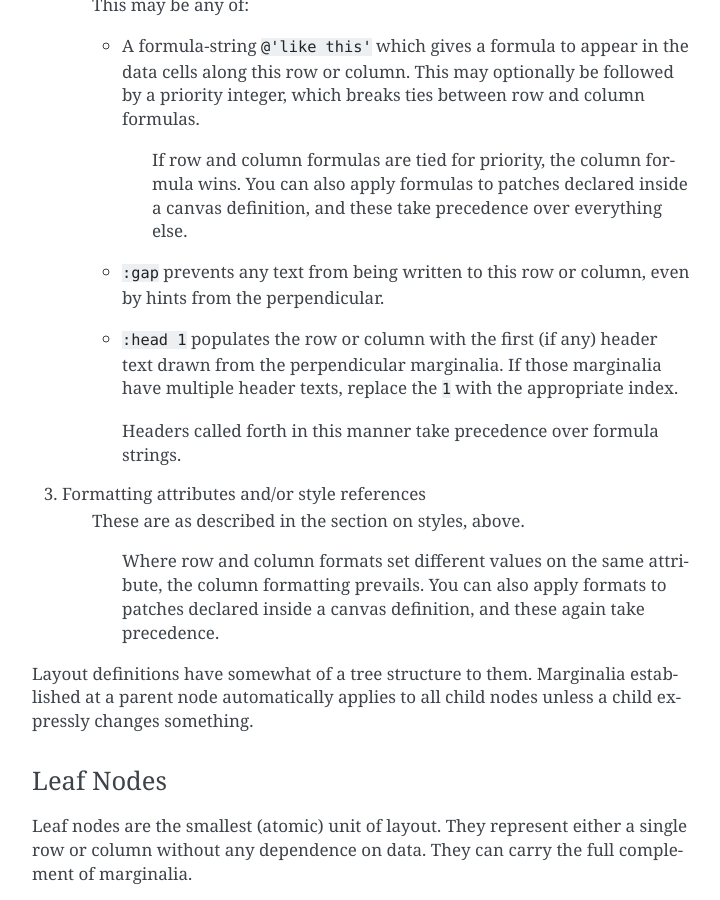
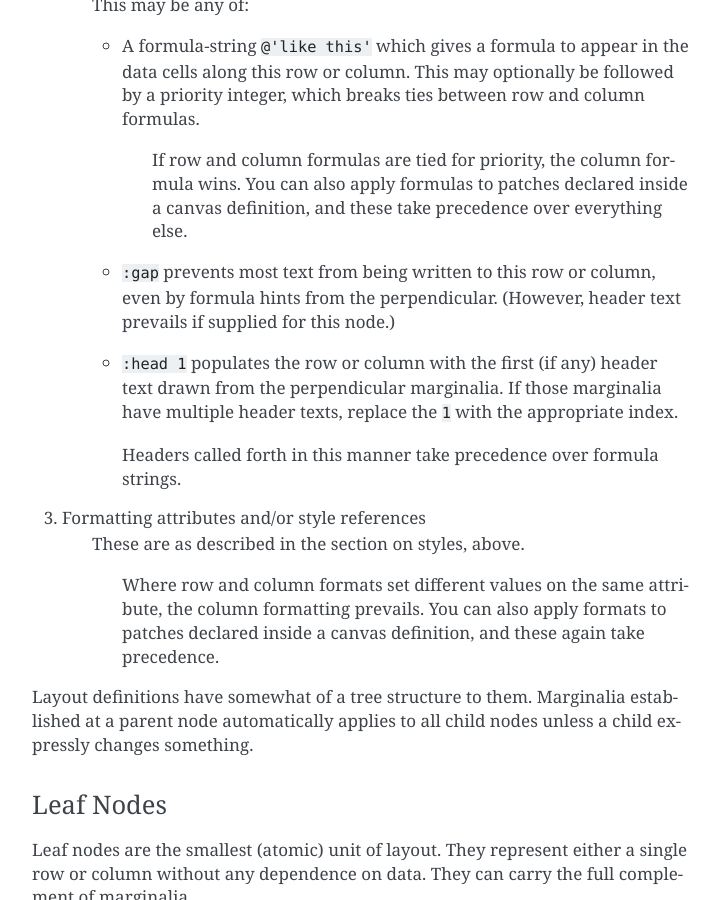
Before and after one commit to kjosib/glowing-chainsaw, a Sphinx documentation site: the page built from docs/source/language.rst, in a window 1280 px wide and 900 px high, scrolled down 4178 px. Shown: the whole window, without its empty margins (388-1108 px from the left). Built offline with Sphinx 7.4.7, drawn with Linux system fonts in a browser that asks for light colours.

```diff
--- a/docs/source/language.rst
+++ b/docs/source/language.rst
@@ -216,8 +216,9 @@
 		to patches declared inside a canvas definition, and these
 		take precedence over everything else.
 
-	* :code:`:gap` prevents any text from being written to this
-	  row or column, even by hints from the perpendicular.
+	* :code:`:gap` prevents most text from being written to this
+	  row or column, even by formula hints from the perpendicular.
+	  (However, header text prevails if supplied for this node.)
 
 	* :code:`:head 1` populates the row or column with the
 	  first (if any) header text drawn from the perpendicular
--- a/setup.py
+++ b/setup.py
@@ -8,7 +8,7 @@
 	name='cubicle',
 	author='Ian Kjos',
 	author_email='kjosib@gmail.com',
-	version='0.8.2', # Might break a few things, probably won't.
+	version='0.8.3', # Might break a few things, probably won't.
 	packages=['cubicle', ],
 	package_dir = {'': 'src'},
 	package_data={
```
Also changed, not shown: 1 other file.
